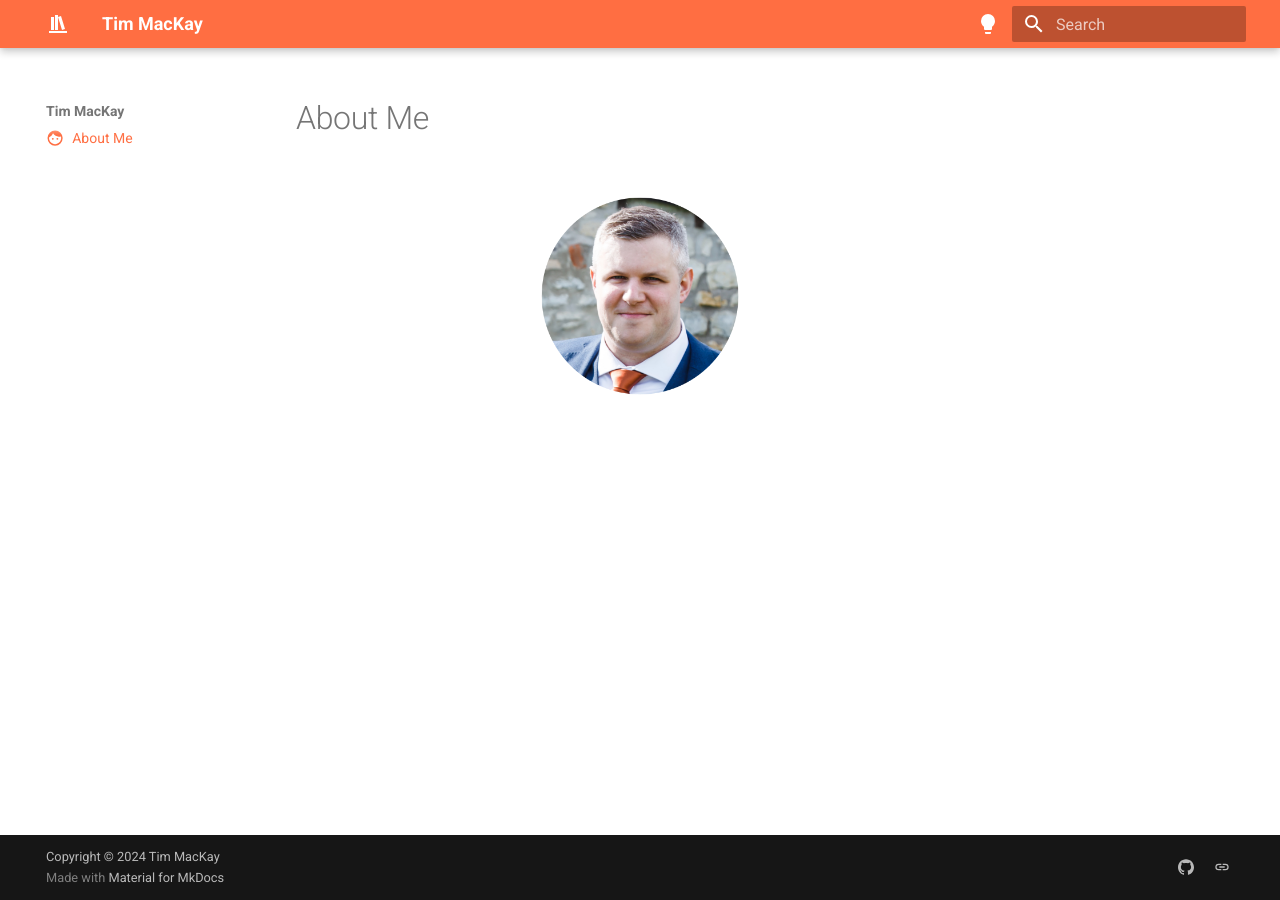
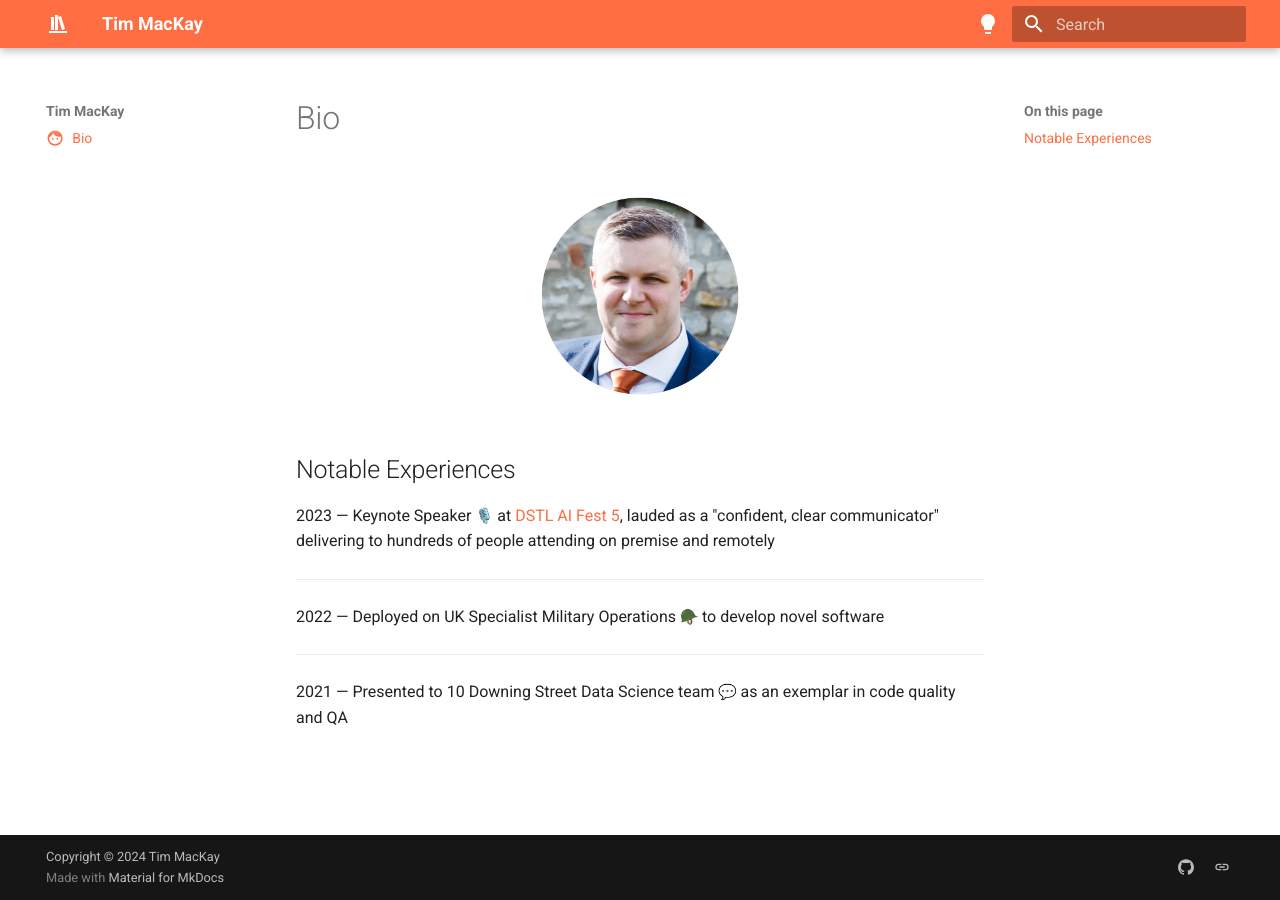
Before and after one commit to simplytim42/simplytim42.github.io, an MkDocs documentation site: the page built from docs/index.md, in a window 1280 px wide. Built offline with MkDocs 1.6.1 and Material for MkDocs 9.7.7, drawn with Linux system fonts in a browser that asks for light colours; emoji names are drawn with the system emoji font.

Commit message:
add notable experiences to Bio

```diff
--- a/docs/index.md
+++ b/docs/index.md
@@ -1,9 +1,20 @@
 ---
-title: About Me
+title: Bio
 description: Details of my professional experience
 icon: material/face-man
 ---
 
 <figure markdown>
-  ![Image title](img/me.png){ width="200" }
+  ![a photo of Tim MacKay](img/me.png){ width="200" }
 </figure>
+
+## Notable Experiences
+2023 — Keynote Speaker :microphone2: at [DSTL AI Fest 5](https://aifest.online-event.co/registration/ai-fest-2), lauded as a "confident, clear communicator" delivering to hundreds of people attending on premise and remotely
+
+---
+
+2022 — Deployed on UK Specialist Military Operations :military_helmet: to develop novel software
+
+---
+
+2021 — Presented to 10 Downing Street Data Science team :speech_balloon: as an exemplar in code quality and QA
```
